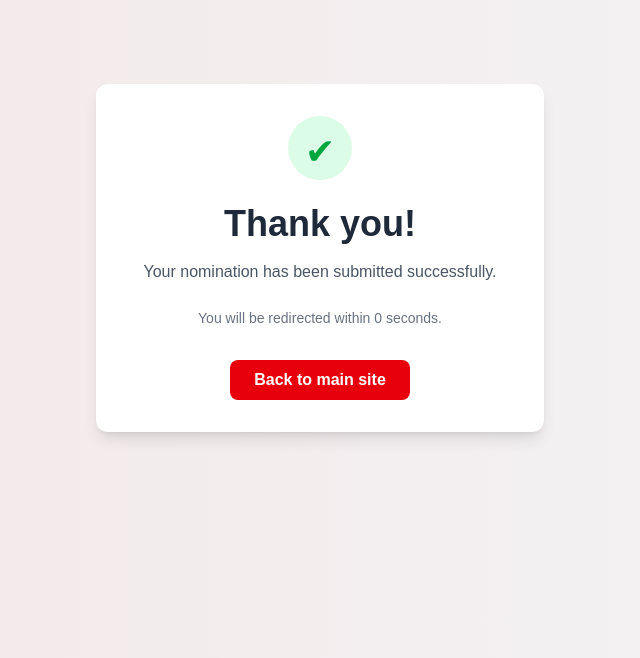
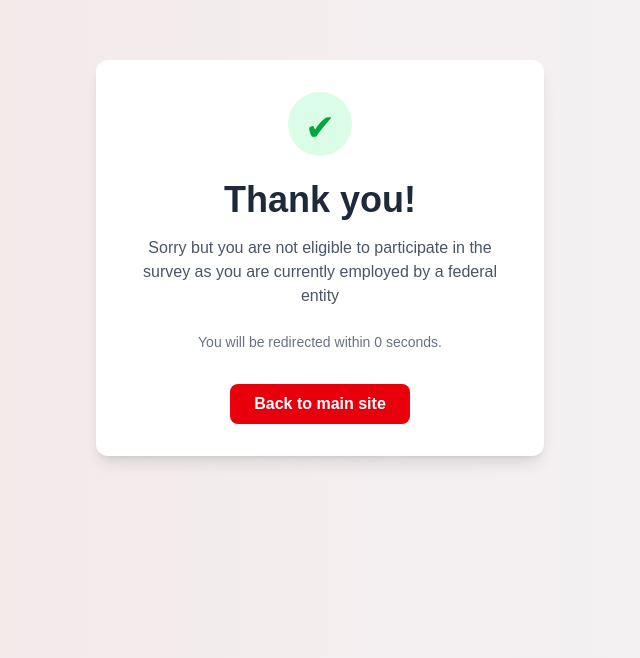
Before and after one commit to Ahmed-Mahmoud-tech/zero, a Next.js app: page /en/thanks in a window 1280 px wide. Shown: the part 142-800 px from the top of the page, without its empty margins (320-960 px from the left). Built offline with nearby package versions, Linux system fonts and the light colour scheme.

Commit message:
words counter

```diff
--- a/src/app/[locale]/thanks/page.tsx
+++ b/src/app/[locale]/thanks/page.tsx
@@ -2,13 +2,15 @@
 
 import { useEffect, useState } from "react";
 import { useRouter, usePathname, useSearchParams } from "next/navigation";
-
+import Cookies from "js-cookie";
 export default function SuccessPage() {
     const router = useRouter();
     const pathname = usePathname();
-    const searchParams = useSearchParams();
     const [countdown, setCountdown] = useState(4);
-    const employment = searchParams.get('employment');
+    const formDataCookie = Cookies.get("zeroform_data");
+    const formData = formDataCookie ? JSON.parse(formDataCookie) : null;
+
+    const employment = formData?.employment;
 
     useEffect(() => {
         if (countdown <= 0) {
@@ -27,14 +29,13 @@ export default function SuccessPage() {
         // router.push(pathname.replace(/\/success$/, '') || '/');
     };
 
-    const isEligible = employment === 'no';
+    const isEmployed = employment === 'yes';
     const successMessage = "Your nomination has been submitted successfully.";
     const ineligibleMessage = "Sorry but you are not eligible to participate in the survey as you are currently employed by a federal entity";
 
     return (
         <div className="min-h-screen bg-linear-to-r from-[#f3e7e7] to-gray-100 flex items-center justify-center p-4">
             <div className="bg-white rounded-xl shadow-lg p-8 max-w-md w-full text-center">
-                {/* Success Icon */}
                 <div className="flex justify-center mb-6">
                     <div className="w-16 h-16 bg-green-100 rounded-full flex items-center justify-center">
                         <span className="w-8 h-8 text-green-600 text-4xl">✔</span>
@@ -43,10 +44,9 @@ export default function SuccessPage() {
 
                 {/* Heading */}
                 <h2 className="text-4xl font-bold text-gray-800 mb-4">Thank you!</h2>
-
                 {/* Message */}
                 <p className="text-gray-600 mb-6">
-                    {isEligible ? ineligibleMessage : successMessage}
+                    {isEmployed ? successMessage : ineligibleMessage}
                 </p>
 
                 {/* Countdown */}
--- a/src/components/MultiStepForm.tsx
+++ b/src/components/MultiStepForm.tsx
@@ -11,6 +11,7 @@ import Step5 from './steps/Step5';
 import Step6 from './steps/Step6';
 import { saveFormDataToCookie, getFormDataFromCookie } from '@/lib/cookieUtils';
 import Cookies from "js-cookie";
+import { usePathname, useRouter } from 'next/navigation';
 
 const validationSchema = Yup.object({
     // Step 1
@@ -33,7 +34,13 @@ const validationSchema = Yup.object({
         }),
 
     // Step 3
-    purposeText: Yup.string().required('This field is required'),
+    purposeText: Yup.string()
+        .required('This field is required')
+        .test('word-count', 'Maximum 500 words allowed', (value) => {
+            if (!value) return true;
+            const words = value.trim().split(/\s+/).filter(word => word.length > 0).length;
+            return words <= 500;
+        }),
     selectedExperiences: Yup.array()
         .min(1, 'This field is required')
         .required('This field is required'),
@@ -107,7 +114,8 @@ export default function MultiStepForm() {
     const prevValuesRef = useRef<string>('');
     const saveTimeoutRef = useRef<NodeJS.Timeout | null>(null);
     const triggerSaveRef = useRef<(() => void) | null>(null);
-
+    const router = useRouter();
+    const pathname = usePathname();
     // Initialize on client side only (run once)
     useEffect(() => {
         if (!initializeRef.current) {
@@ -176,7 +184,7 @@ export default function MultiStepForm() {
         }
     };
 
-    const handleNext = async (validateForm: () => Promise<Record<string, string | string[]>>, setTouched: (touched: Record<string, boolean>) => void) => {
+    const handleNext = async (validateForm: () => Promise<Record<string, string | string[]>>, setTouched: (touched: Record<string, boolean>) => void, values?: typeof initialValues) => {
         const stepFields = getStepFields(currentStep);
 
         // Mark all fields in current step as touched
@@ -193,7 +201,14 @@ export default function MultiStepForm() {
         const stepHasErrors = stepFields.some(field => errors[field]);
 
         if (!stepHasErrors && currentStep < totalSteps) {
-            setCurrentStep(currentStep + 1);
+            // Special case: Step 1 - if user selected "no" for employment, go to thanks page (step 6)
+            if (currentStep === 1 && values?.employment === 'no') {
+                const thanksPath = pathname.replace(/\/[^/]*$/, '/thanks');
+                const urlWithParams = `${thanksPath}`;
+                router.push(urlWithParams);
+            } else {
+                setCurrentStep(currentStep + 1);
+            }
         }
     };
 
@@ -296,7 +311,7 @@ export default function MultiStepForm() {
                                 touched={touched}
                                 setFieldValue={setFieldValue}
                                 setFieldTouched={setFieldTouched}
-                                onNext={() => handleNext(validateForm, setTouched)}
+                                onNext={() => handleNext(validateForm, setTouched, values)}
                                 onPrevious={handlePrevious}
                             />
                         )}
--- a/src/components/steps/Step3.tsx
+++ b/src/components/steps/Step3.tsx
@@ -4,6 +4,11 @@ import { StepProps } from '@/types/form';
 import ErrorText from '../ErrorText';
 
 export default function Step3({ values, errors, touched, setFieldValue, setFieldTouched, onNext, onPrevious }: StepProps) {
+
+    const getWordCount = (text: string): number => {
+        if (!text) return 0;
+        return text.trim().split(/\s+/).filter(word => word.length > 0).length;
+    };
 
     const handleCheckboxChange = (value: string) => {
         const currentExperiences = values.selectedExperiences || [];
@@ -43,7 +48,7 @@ export default function Step3({ values, errors, touched, setFieldValue, setField
                         rows={4}
                     />
                     <ErrorText error={errors.purposeText} touched={touched.purposeText} />
-                    <p className="text-xs text-gray-500 mt-1">0/500 words</p>
+                    <p className="text-xs text-gray-500 mt-1">{getWordCount(values.purposeText)}/500 words</p>
                 </div>
 
                 {/* Question 2: Relevant experience */}
--- a/src/components/steps/Step6.tsx
+++ b/src/components/steps/Step6.tsx
@@ -9,7 +9,7 @@ export default function Step6({ values, onPrevious, onStepChange }: StepProps) {
 
     const handleSubmit = () => {
         const thanksPath = pathname.replace(/\/[^/]*$/, '/thanks');
-        const urlWithParams = `${thanksPath}?employment=${values.employment}`;
+        const urlWithParams = `${thanksPath}`;
         router.push(urlWithParams);
     };
 
```
Also changed, not shown: src/components/steps/Step1.tsx (+0 -16 lines), notes.txt (added).
